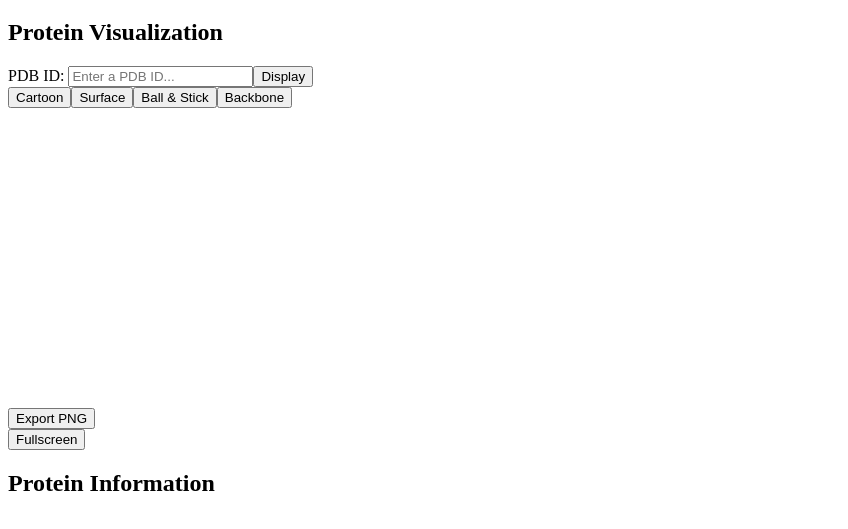
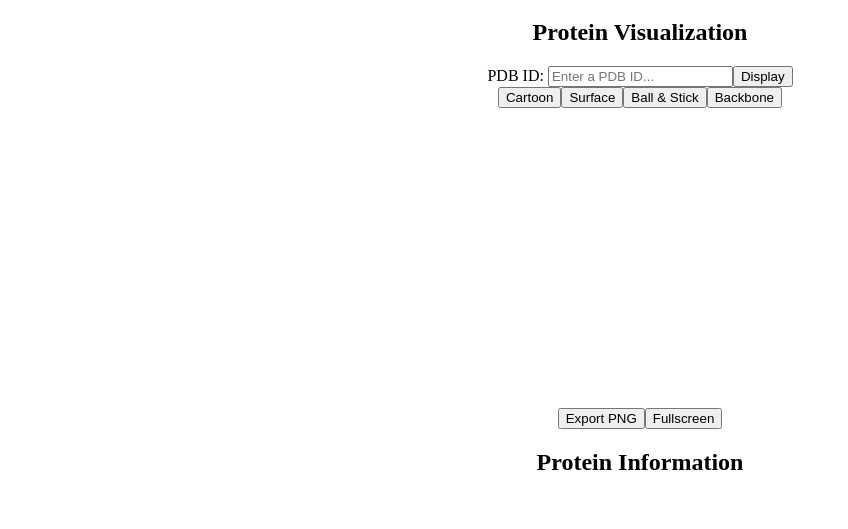
Before and after one commit to HansSCHR/Projet_Visu3D, a plain HTML site: page visuprot_js/html/index.html in a window 1280 px wide. Shown: the part 61-590 px from the top of the page, without its empty margins (0-848 px from the left). Drawn offline with Linux system fonts and the light colour scheme; some packages are replaced by stand-ins of ours; a script that the page names is missing; a web font is replaced by a local one.

Commit message:
Correction bug affichage et modification du css
- Correction du bug qu'il y avait lors du chargement et du changement de représentation d'une autre protéine

- Suppression de code répété dans le CSS

- Alignement central de tout les éléments de la page en front-end

- Ajout de texte qui s'affiche quand le curseur se trouve sur les boutons "Export PNG" et "Fullscreen"

```diff
--- a/visuprot_js/css/index.css
+++ b/visuprot_js/css/index.css
@@ -6,34 +6,26 @@ Fichier CSS de la page d'accueil de l'outil de visu
 body
 {
   font-family: Rubik-Regular;
-}
-
-h1
-{
   text-align: center;
 }
 
-#viewport
+#nglview
 {
   display: flex;
-  justify-content: center;
+  align-items: center;
+  flex-direction: column;
+  flex-wrap: wrap;
+  justify-content: space-around;
 }
 
-#ui1
+#representationType, #options, #ui1
 {
-    display: flex;
-    flex-direction: row;
-    justify-content: left;
-    align-items: center;
+  display: inline-flex;
+  flex-direction: row;
+  justify-content: space-evenly;
+  align-content: center;
 }
 
-#representationType
-{
-  display: flex;
-  flex-direction: row;
-  justify-content: left;
-  align-content: center;
-}
 
 @font-face {
   font-family: 'Rubik-Regular';
--- a/visuprot_js/html/index.html
+++ b/visuprot_js/html/index.html
@@ -13,6 +13,9 @@
     </header>
 
     <h2>Protein Visualization</h2>
+
+    <!-- Visu -->
+    <div id="nglview">
       <div id="ui1">
         <div class="element">
             PDB ID: <input id = "field1" type="text" spellcheck="false" placeholder="Enter a PDB ID..."/>
@@ -39,17 +42,22 @@
 
       <div id="viewport" style="width:400px; height:300px;"></div>
 
+      <div id="options">
         <div id="export">
           <div class="element">
-        <button type="button" onclick="exportPNG()">Export PNG</button>
+            <button type="button" onclick="exportPNG()" title="Click to export the PNG of the current representation">Export PNG</button>
           </div>
         </div>
 
         <div id="fullscreen">
-      <button type="button" onclick="setFullscreen()">Fullscreen</button>
+          <button type="button" onclick="setFullscreen()" title="Exit fullscreen mode using Escape">Fullscreen</button>
+        </div>
+      </div>
     </div>
 
     <h2>Protein Information</h2>
+
+    <!-- Infos -->
 
     <script src="../ngl/dist/ngl.js"></script>
     <script>
@@ -64,6 +72,7 @@
         // Loads new stage component
         stage.loadFile("rcsb://"+idPdb).then(function (component) {
         // Add a "cartoon" representation to the structure component
+        stage.compList[0]=component;
         rep = component.addRepresentation("cartoon");
         // Provides a "good" view of the structure
         component.autoView();
```
Lines whose indentation alone changed are shown as unchanged.
